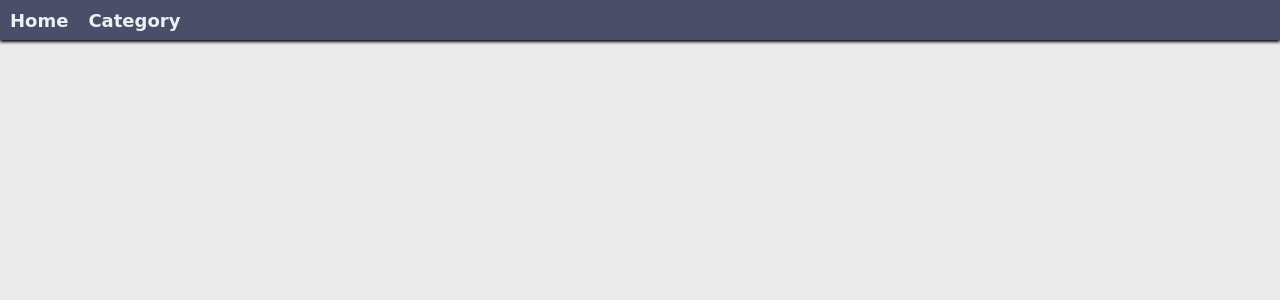
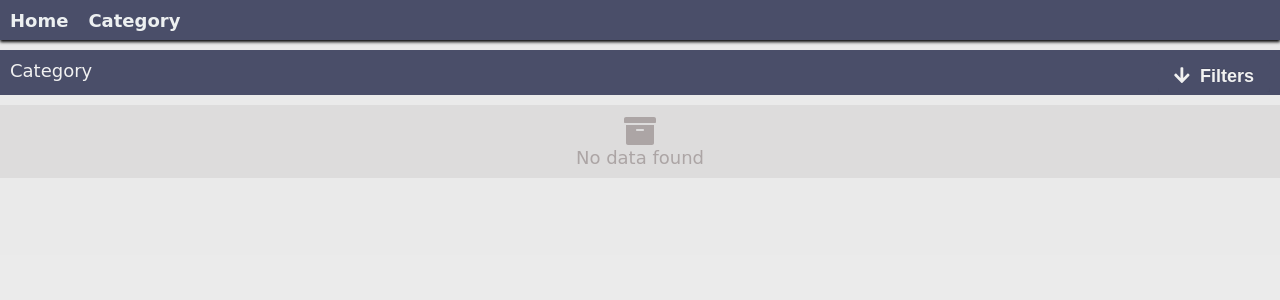
Before and after one commit to RodolfoSarkisRocha/bookshelf-project, a React (Create React App) app: page /category in a window 1280 px wide. Shown: the top 300 px of the page. Built offline with nearby package versions, Linux system fonts and the light colour scheme.

Commit message:
feature/book-category-view( new feature category view)

```diff
--- a/src/App.js
+++ b/src/App.js
@@ -5,11 +5,14 @@ import React from 'react';
 import './App.scss';
 import 'react-toastify/dist/ReactToastify.css';
 
-//Components
+// Components
 import Home from './features/Home/Home';
-import { ToastContainer } from 'react-toastify';
+import Category from './features/Category/Category';
 import TopNav from './components/TopNav/TopNav';
 import GoToTopBtn from './components/GoToTopBtn/GoToTopBtn';
+import { ToastContainer } from 'react-toastify';
+
+// Router
 import { BrowserRouter as Router, Redirect, Route, Switch } from 'react-router-dom';
 
 function App() {
@@ -19,7 +22,7 @@ function App() {
       <div className='content-container'>
         <Switch>
           <Route path='/' exact component={Home} />
-          <Route path='/category' exact component={null} />
+          <Route path='/category' component={Category} />
           <Redirect from='*' exact to='/' />
         </Switch>
       </div>
--- /dev/null
+++ b/src/features/Category/Category.js
@@ -0,0 +1,148 @@
+import React, { useEffect, useState } from 'react';
+import { useLocation } from 'react-router-dom';
+import { getBooks } from '../../reducers/book';
+import { useDispatch, useSelector } from 'react-redux';
+import { exists } from '../../utils/booleanUtils';
+import './Category.scss';
+import { format, fromUnixTime } from 'date-fns';
+
+// Default book cover
+import defaultCover from '../../assets/book-cover.jpg'
+import Header from '../../components/Header/Header';
+import { FontAwesomeIcon } from '@fortawesome/react-fontawesome';
+import Button from '../../components/Button/Button';
+import Select from '../../components/Select/Select';
+import Empty from '../../components/Empty/Empty';
+import Spin from '../../components/Spin/Spin';
+
+export default props => {
+
+  const categories = {
+    read: "Read",
+    noCategory: 'No Category',
+    currentlyReading: 'Currently Reading',
+    wantToRead: 'Want to Read'
+  };
+
+  // Reducer
+  const dispatch = useDispatch();
+  const bookList = useSelector(state => state.bookList);
+  const categoriesList = useSelector(state => state.categoriesList);
+  const getBooksLoading = useSelector(state => state.getBookLoading);
+
+  // State
+  const useQuery = new URLSearchParams(useLocation().search);
+  const [categoryTitle, setCategoryTitle] = useState('Category');
+  const [filterIconClass, setFilterIconClass] = useState('arrow-down');
+  const [category, setCategory] = useState('noCategory');
+  const [initialRender, setInitialRender] = useState(true);
+
+  // Getting query value to retrieve books by category
+  useEffect(() => {
+    const queryParam = useQuery.get('category');
+    if (exists(queryParam)) {
+      const queryParamToCamelCase = queryParam.replace(/-(.)/g, (dash, nextChar) => {
+        return nextChar.toUpperCase();
+      });
+      setCategoryTitle(categories[queryParamToCamelCase]);
+      dispatch(getBooks({ fieldName: 'category', value: queryParamToCamelCase }, 'filterByField'));
+    }
+  }, []);
+
+  useEffect(() => {
+    const isInitialRender = initialRender === true;
+    if (isInitialRender) return setInitialRender(false);
+    dispatch(getBooks({ fieldName: 'category', value: category }, 'filterByField'))
+  }, [category])
+
+  function formatDate(date) {
+    if (exists(date)) {
+      const newDate = fromUnixTime(date);
+      return format(newDate, "'Created at 'do 'of' MMMM yyyy");
+    }
+    return
+  }
+
+  const getIconClass = () => {
+    const classMapped = new Map([
+      [false, 'arrow-down'],
+      [true, 'arrow-up']
+    ]);
+    return classMapped.get(filterIconClass)
+  }
+
+  const onCategoryChange = (event) => {
+    const value = event?.target?.value;
+
+    setCategory(value);
+  }
+
+  const renderFilterContent = () => (
+    <div className='flex-row-center'>
+      <div className='category-select'>
+        Select the category to filter:
+      </div>
+      <Select
+        value={category}
+        type='select'
+        placeholder='Select a category'
+        onChange={onCategoryChange}
+        width='100%'
+        name='category'
+      >
+        {categoriesList.map(category => (
+          <option
+            key={category.label}
+            value={category.value}>
+            {category.label}
+          </option>
+        ))}
+      </Select>
+    </div>
+  )
+
+  return (
+    <>
+      <Header
+        title={categoryTitle}
+        extra={
+          <Button
+            onClick={() => setFilterIconClass(!filterIconClass)}
+            icon={<FontAwesomeIcon icon={['fas', 'arrow-down']} />}
+            className={getIconClass()}
+          >
+            Filters
+          </Button>
+        }
+      >
+        {renderFilterContent()}
+      </Header>
+      {getBooksLoading ? <Spin /> :
+        <div className='category-books'>
+          {bookList.map(book => {
+            if (book.deleted === false)
+              return (
+                <div key={book.id} className='category-book-item'>
+                  <img
+                    className='category-book-cover'
+                    alt='book cover'
+                    src={book.cover ?
+                      book.cover :
+                      defaultCover}
+                  />
+                  <div className='category-book-details'>
+                    <div className='category-book-title'>{book.title}</div>
+                    <div className='category-book-author'>by {book.author}</div>
+                    <div className='category-book-creation-date'>{formatDate(book.creationDate)}</div>
+                    <div className='category-book-description'>{book.description}</div>
+                  </div>
+                </div>
+              )
+            return null
+          })}
+          {bookList.length === 0 && <Empty />}
+        </div>
+      }
+    </>
+  )
+}
--- /dev/null
+++ b/src/features/Category/Category.scss
@@ -0,0 +1,89 @@
+@import "../../helpers/variables.scss";
+
+.category-books {
+  display: grid;
+  width: 100%;
+  height: 100%;
+  grid-template-columns: 50% 50%;
+  flex-wrap: wrap;
+}
+
+.category-book-cover {
+  width: 200px;
+  height: 300px;
+}
+
+.category-book-details {
+  display: flex;
+  justify-content: flex-start;
+  flex-direction: column;
+  margin-left: 10px;
+}
+
+.category-book-author {
+  margin-bottom: 5px;
+  font-size: 14px;
+  text-decoration: underline;
+}
+
+.category-book-description {
+  text-align: justify;
+  margin-top: 10px;
+}
+
+.category-select {
+  color: #fff;
+  margin-bottom: 10px;
+  margin-right: 10px;
+}
+
+select {
+  color: #fff;
+}
+
+select > option {
+  font-size: 12px;
+  background-color: rgba(172, 179, 228, 1);
+  font-weight: bold;
+  color: #eaeaea;
+  &:hover {
+    background-color: #4a4e69;
+  }
+}
+
+.category-book-item {
+  display: flex;
+  margin: 24px;
+  max-width: 600px;
+}
+
+.category-book-creation-date {
+  font-size: 14px;
+}
+
+.category-book-title {
+  font-size: 18px;
+  margin: 10px 0 5px 0;
+  font-weight: bold;
+}
+
+@media screen and (max-width: 1280px) {
+  .category-books {
+    display: grid;
+    grid-template-columns: 1fr;
+    justify-items: center;
+    width: 100%;
+  }
+  .category-book-item {
+    width: 100%;
+    max-width: none;
+    display: flex;
+    align-items: center;
+    flex-direction: column;
+  }
+  .category-book-details {
+    justify-content: center;
+    align-items: center;
+    text-align: center;
+  }
+}
--- a/src/features/Home/Home.js
+++ b/src/features/Home/Home.js
@@ -19,14 +19,15 @@ import Spin from '../../components/Spin/Spin';
 import Input from '../../components/Input/Input';
 import TextArea from '../../components/TextArea/TextArea';
 import Select from '../../components/Select/Select';
-import { format } from 'date-fns';
+import { getUnixTime } from 'date-fns';
 import imageCompression from 'browser-image-compression';
 
 // Redux
 import { useDispatch, useSelector } from 'react-redux';
-import { getBooks, getCategories, postBook, getBookById, updateBook, dltBook } from '../../reducers/book'
+import { getBooks, postBook, getBookById, updateBook, dltBook } from '../../reducers/book'
 import Book from '../Book/Book';
 import { toast } from 'react-toastify';
+import { Link } from 'react-router-dom';
 
 function Home() {
 
@@ -60,6 +61,7 @@ function Home() {
   const [coverPreview, setCoverPreview] = useState(null);
   const [showBookDetails, setShowBookDetails] = useState(false);
   const [isUpdating, setIsUpdating] = useState(false);
+  const [filterIconClass, setFilterIconClass] = useState(false);
 
   // Use Effect
   useEffect(() => {
@@ -157,7 +159,7 @@ function Home() {
     bookBodyMapped.category = isJson(category) ? JSON.parse(category) : category;
 
     // Creating a creation date
-    bookBodyMapped.creationDate = format(new Date(), 'yyyy-MM-dd');
+    bookBodyMapped.creationDate = getUnixTime(new Date());
 
     if (!exists(category) || category === 'noCategory') {
       bookBodyMapped.category = { value: 'noCategory', label: 'No Category' }
@@ -284,13 +286,14 @@ function Home() {
   * @param {object} orderByParams params that are passed as payload to retrieve books function
   */
   function retrieveBooks(orderByParams) {
-    dispatch(getCategories());
-    const payload = {};
-    if (exists(orderByParams)) {
-      payload.sorterDirection = orderByParams.sorterDirection;
-      payload.dataIndex = orderByParams.dataIndex;
+    if (exists(orderByParams?.dataIndex) && exists(orderByParams?.sorterDirection)) {
+      const orderBy = {
+        sortBy: orderByParams.sorterDirection,
+        dataIndex: orderByParams.dataIndex
       };
-    dispatch(getBooks(payload));
+      dispatch(getBooks(orderBy, 'orderBy'));
+    }
+    else dispatch(getBooks(null, null));
   };
 
   /**
@@ -432,6 +435,20 @@ function Home() {
     </>
   );
 
+  const formatQueryParam = (value) => {
+    const lowerWithHifen = value.replace(/[A-Z]/g,
+      camelLetter => `-${camelLetter.toLowerCase()}`);
+    return lowerWithHifen;
+  };
+
+  const getIconClass = () => {
+    const classMapped = new Map ([
+      [false, 'arrow-down'],
+      [true, 'arrow-up']
+    ]);
+    return classMapped.get(filterIconClass)
+  }
+
   return (
     <Fragment>
       {showBookDetails ?
@@ -445,7 +462,15 @@ function Home() {
         <>
           <Header
             title='Books'
-            extra={(<FontAwesomeIcon icon={['fas', 'filter']} />)}
+            extra={(
+              <Button
+                onClick={() => setFilterIconClass(!filterIconClass)}
+                icon={<FontAwesomeIcon icon={['fas', 'arrow-down']} />}
+                className={getIconClass()}
+              >
+                Filters
+              </Button>
+            )}
           >
             {<Sorter
               sorters={sorters}
@@ -467,6 +492,7 @@ function Home() {
                   <div>
                     {currentCategory?.label}
                   </div>
+                  <Link to={`/category?category=${formatQueryParam(currentCategory.value)}`}>
                     <Button
                       loading={false}
                       loadingCss={{ color: '#f1f1f1', size: 16 }}
@@ -474,6 +500,7 @@ function Home() {
                     >
                       View All
                   </Button>
+                  </Link>
                 </div>
                 <div className='category-section'>
                   {
@@ -514,7 +541,7 @@ function Home() {
       >
         {renderBookCreation()}
       </Modal>
-    </Fragment>
+    </Fragment >
   );
 };
 
--- a/src/reducers/book.js
+++ b/src/reducers/book.js
@@ -24,10 +24,11 @@ export const bookSlice = createSlice({
 
 const { getBookSuccess, setLoading, getCategoriesSuccess, getBookByIdSuccess } = bookSlice.actions;
 
-export const getBooks = payload => async dispatch => {
+export const getBooks = (payload, filter) => async dispatch => {
   dispatch(setLoading({ loadingTarget: 'getBookLoading', loadingType: true }));
   try {
-    const response = await fetchBooks(payload);
+    await dispatch(getCategories());
+    const response = await fetchBooks(payload, filter);
     dispatch(getBookSuccess(response));
   }
   catch (err) {
```
Also changed, not shown: src/features/Home/Home.scss (+32 -0 lines), src/services/book.js (+9 -4 lines). Lines whose indentation alone changed are shown as unchanged.
